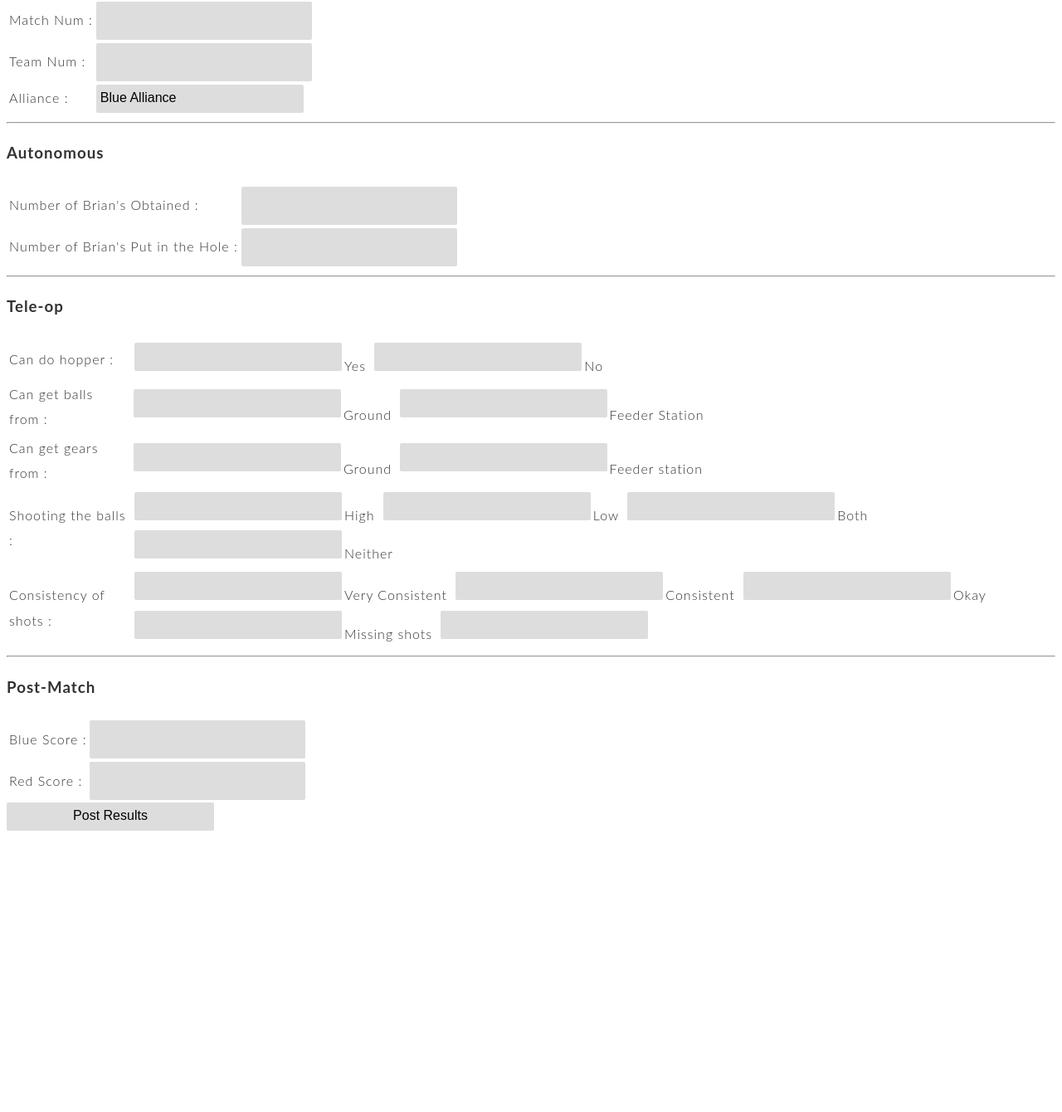
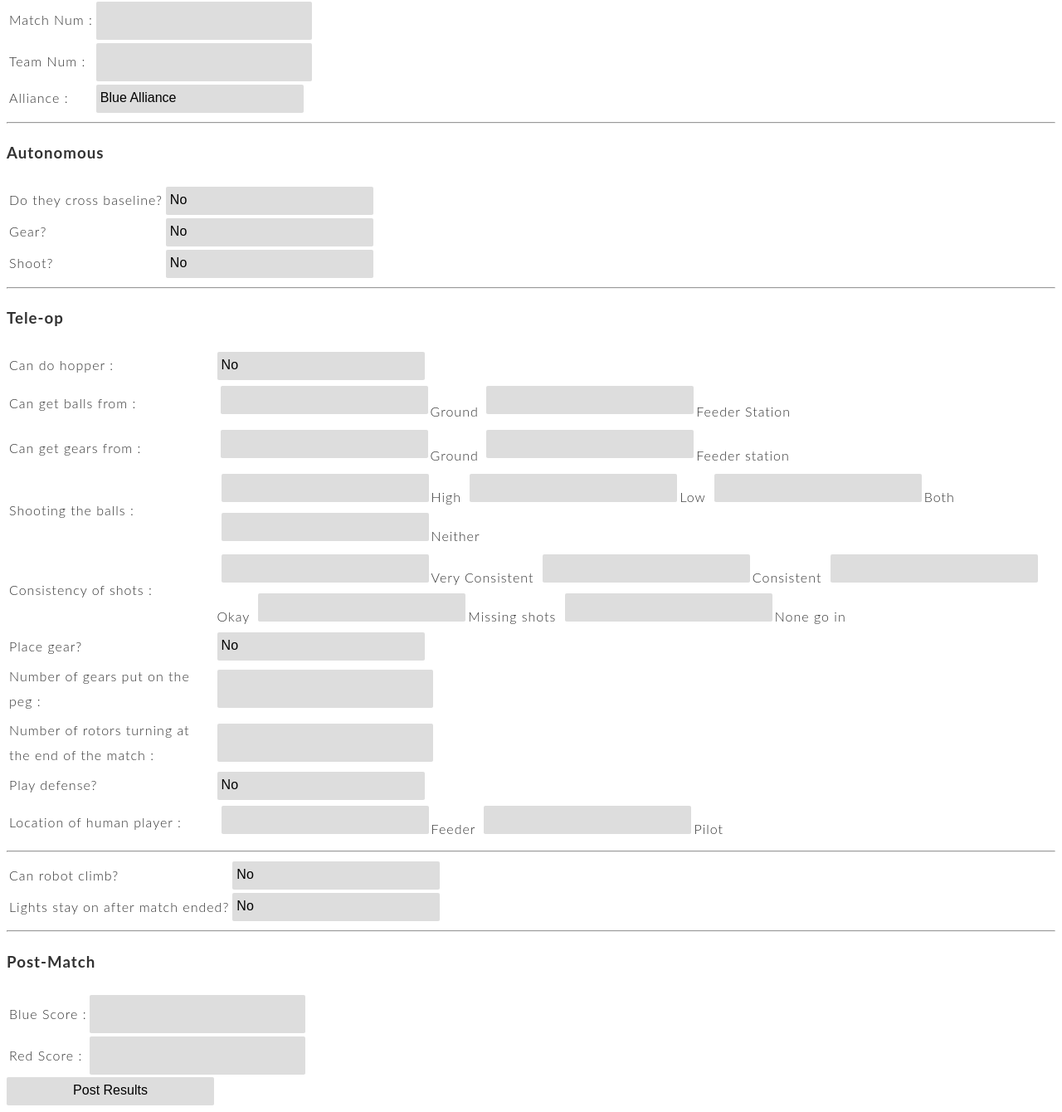
Before and after one commit to PioneersTeam1676/Scouting2017, a PHP site: page /php/scouting.php in a window 1280 px wide. Shown: the part 180-1520 px from the top of the page at 83% size. Before the commit the page ends 1181 px from the top, so only its background shows below. Run offline with PHP 8.4, Linux system fonts and the light colour scheme; the visitor is signed in with stand-in values (Sample User, id 1).

Commit message:
Updated Form
Updated the form to include all the necessary data

```diff
--- a/php/scouting.php
+++ b/php/scouting.php
@@ -44,12 +44,31 @@
 			<h3>Autonomous</h3>
 			<table>
 				<tr>
-					<td>Number of Brian's Obtained :</td>
-					<td><input type="number"></td>
+					<td>Do they cross baseline?</td>
+					<td>
+						<select name="cross_baseline">
+							<option value="0">No</option>
+							<option value="1">Yes</option>
+						</select>
+					</td>
 				</tr>
 				<tr>
-					<td>Number of Brian's Put in the Hole :</td>
-					<td><input type="number"></td>
+					<td>Gear?</td>
+					<td>
+						<select name="gear">
+							<option value="0">No</option>
+							<option value="1">Yes</option>
+						</select>
+					</td>
+				</tr>
+				<tr>
+					<td>Shoot?</td>
+					<td>
+						<select name="shoot">
+							<option value="0">No</option>
+							<option value="1">Yes</option>
+						</select>
+					</td>
 				</tr>
 			</table>
 			<!-- END AUTO MODE FORM DATA -->
@@ -60,8 +79,10 @@
 				<tr>
 					<td>Can do hopper :</td>
 					<td>
-					    <input type="radio" name="hopper">Yes
-					    <input type="radio" name="hopper">No
+					    <select name="hopper">
+							<option value="0">No</option>
+							<option value="1">Yes</option>
+						</select>
 					</td>
 				</tr>
 				<tr>
@@ -94,11 +115,72 @@
 				        <input type="radio" name="consistency" value="consistent">Consistent
 				        <input type="radio" name="consistency" value="okay">Okay
 				        <input type="radio" name="consistency" value="missing">Missing shots
-				        <input type="radio" name="consistency" value="none"
+				        <input type="radio" name="consistency" value="none">None go in
 				    </td>
 				</tr>
+				<tr>
+					<td>Place gear?</td>
+					<td>
+						<select name="place_gear">
+							<option value="0">No</option>
+							<option value="1">Yes</option>
+						</select>
+					</td>
+				</tr>
+				<tr>
+					<td>Number of gears put on the peg :</td>
+					<td>
+						<input type="number" name="number_of_gears">
+					</td>
+				</tr>
+				<tr>
+					<td>Number of rotors turning at the end of the match :</td>
+					<td>
+						<input type="number" name="number_of_rotors">
+					</td>
+				</tr>
+				<tr>
+					<td>Play defense?</td>
+					<td>
+						<select name="defense">
+							<option value="0">No</option>
+							<option value="1">Yes</option>
+						</select>
+					</td>
+				</tr>
+				<tr>
+					<td>Location of human player :</td>
+					<td>
+						<input type="radio" name="location_of_human" value="feeder">Feeder
+						<input type="radio" name="location_of_human" value="pilot">Pilot
+					</td>
+				</tr>
+
 			</table>
 			<!-- END TELE OP MODE FORM DATA -->
+			<hr>
+			<!-- END GAME FORM DATA-->
+			<table>
+				<tr>
+					<td>Can robot climb?</td>
+					<td>
+						<select name="can_climb">
+							<option value="0">No</option>
+							<option value="1">Yes</option>
+						</select>
+					</td>
+				</tr>
+				<tr>
+					<td>Lights stay on after match ended?</td>
+					<td>
+						<select name="lights">
+							<option value="0">No</option>
+							<option value="1">Yes</option>
+						</select>
+					</td>
+				</tr>
+			</table>
+			<!-- END END GAME FORM DATA-->
 			<hr>
 			<!-- POST MATCH FORM DATA -->
 			<h3>Post-Match</h3>
```
